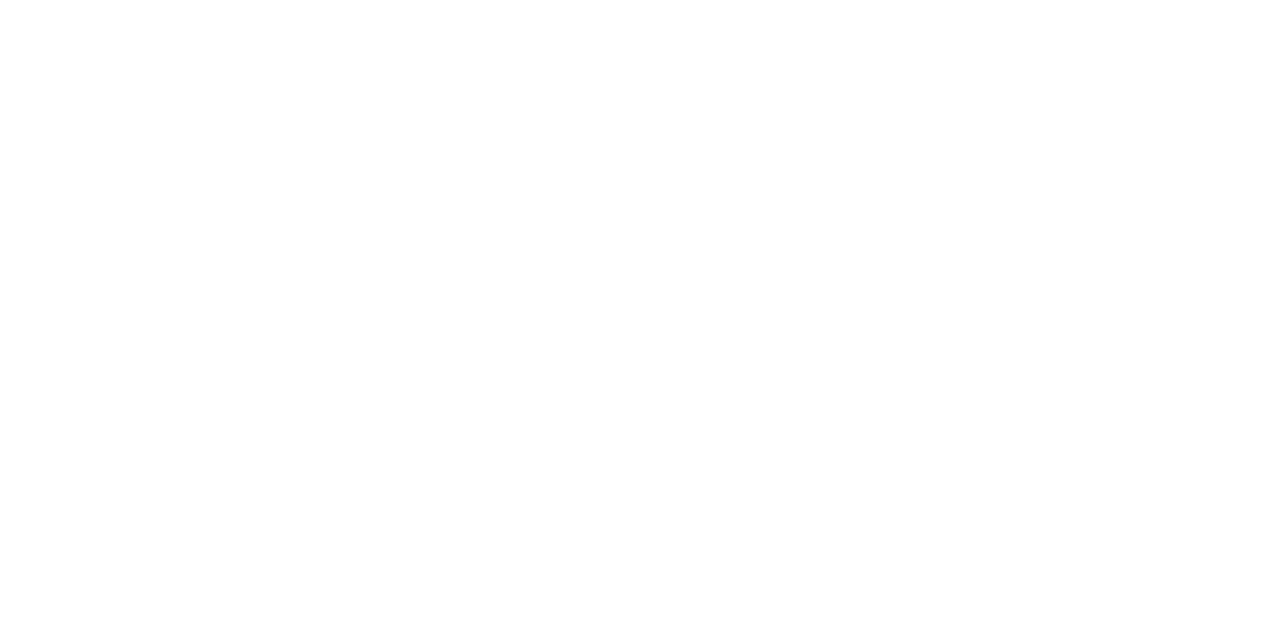
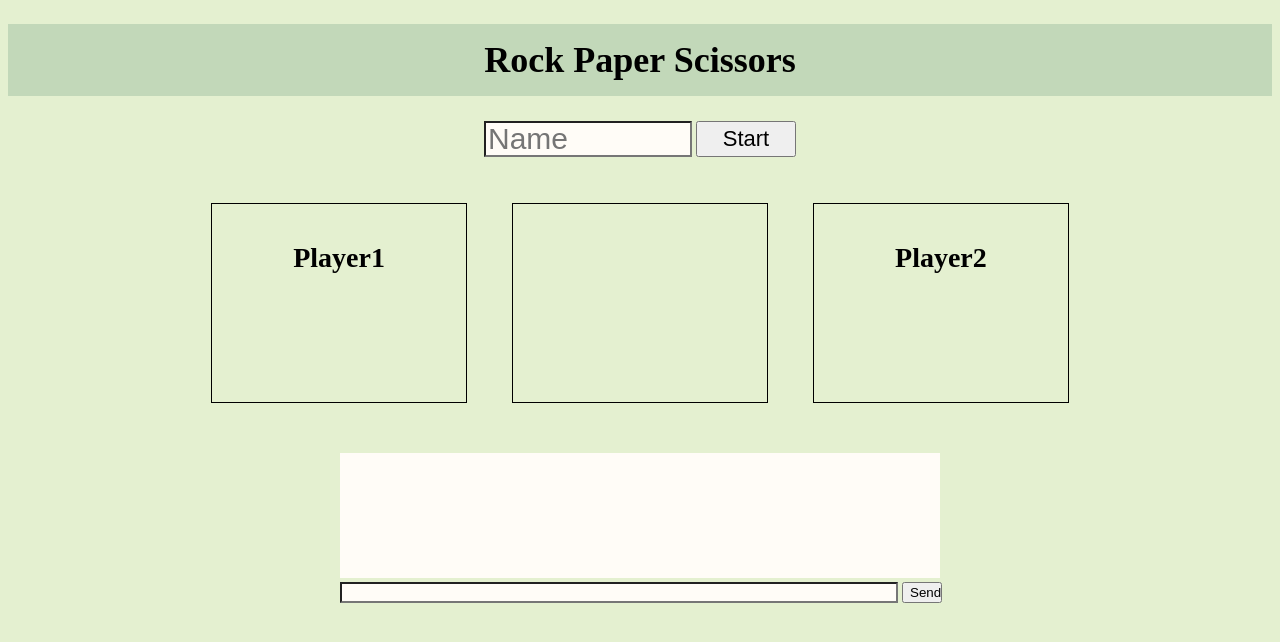
Before and after one commit to dcgutierrez93/RPS-Multiplayer, a plain HTML site: page index.html in a window 1280 px wide. Drawn offline with nearby package versions, Linux system fonts and the light colour scheme.

Commit message:
added stylesheet

```diff
--- a/assets/css/style.css
+++ b/assets/css/style.css
@@ -0,0 +1,226 @@
+body {
+  /* Visual */
+  background-color: #e4f0d0;
+}
+
+header {
+  /* Visual */
+  background-color: #c2d8b9;
+}
+
+h1 {
+  /* Visual */
+  padding: 15px;
+
+  /* Typography */
+  font-size: 36px;
+  text-align: center;
+}
+
+h2 {
+  /* Typography */
+  font-size: 24px;
+}
+
+input {
+  /* Visual */
+  background-color: #fffcf7;
+}
+
+#sizer {
+  /* Box-model */
+  width: 1024px;
+
+  /* Positioning */
+  margin: 0 auto;
+}
+
+/***********************************
+              SwapZone
+***********************************/
+
+#swap-zone {
+  /* Box-model */
+  width: 75%;
+
+  /* Positioning */
+  margin: 25px auto;
+
+  /* Typography */
+  text-align: center;
+}
+
+#swap-zone input {
+  /* Box-model */
+  width: 200px;
+  height: 30px;
+
+  /* Typography */
+  font-size: 30px;
+}
+
+#swap-zone button {
+  /* Box-model */
+  width: 100px;
+  height: 36px;
+
+  /* Typography */
+  font-size: 22px;
+
+  /* Positioning */
+  vertical-align: top;
+}
+
+/***********************************
+              Turn Indicator
+***********************************/
+
+#current-turn {
+  /* Box-model */
+  width: 75%;
+
+  /* Positioning */
+  margin: 15px auto;
+
+  /* Typography */
+  text-align: center;
+}
+
+/***********************************
+              GameDiv
+***********************************/
+#game-div {
+  /* Typography */
+  text-align: center;
+}
+
+#player1,
+#result,
+#player2 {
+  position: relative;
+  display: inline-block;
+
+  /* Box-model */
+  width: 25%;
+  height: 200px;
+  box-sizing: border-box;
+  padding: 10px;
+
+  /* Positioning */
+  margin: 2%;
+
+  /* Typography */
+  text-align: center;
+  vertical-align: top;
+
+  /* Visual */
+  border: 1px solid #000;
+}
+
+#player1-name,
+#player2-name {
+  /* Positioning */
+  margin-bottom: 15px;
+
+  /* Typography */
+  font-size: 28px;
+}
+
+#player1-chosen,
+#player2-chosen {
+  /* Positioning */
+  margin-top: 25px;
+
+  /* Typography */
+  font-size: 60px;
+}
+
+li {
+  /* Positioning */
+  margin: 12px 0;
+
+  /* Typography */
+  font-size: 24px;
+}
+
+.outcomes {
+  /* Positioning */
+  position: absolute;
+  bottom: 10px;
+
+  /* Box-model */
+  width: 90%;
+
+  /* Typography */
+  text-align: center;
+}
+
+.outcome-trackers { /* Box-model */
+  display: inline-block;
+}
+
+#result h2 {
+  /* Positioning */
+  margin-top: 20px;
+
+  /* Typography */
+  font-size: 60px;
+}
+
+/***********************************
+            Chatbox
+***********************************/
+
+#chat {
+  /* Positioning */
+  position: relative;
+
+  /* Box-model */
+  width: 600px;
+  height: 150px;
+
+  /* Visual */
+  padding: 10px;
+  margin: 20px auto;
+}
+
+#chat-messages {
+  /* Box-model */
+  height: 125px;
+  overflow: auto;
+
+  /* Visual */
+  background-color: #fffcf7;
+}
+
+#chat-bar {
+  /* Positioning */
+  position: absolute;
+  bottom: 10px;
+}
+
+#chat-input {
+  /* Box-model */
+  width: 550px;
+}
+
+#chat-send {
+  /* Box-model */
+  width: 40px;
+}
+
+.player1 {
+  /* Visual */
+  color: #419d78;
+}
+
+.player2 {
+  /* Visual */
+  color: #2d3047;
+}
+
+.player0 {
+  color: #000;
+
+  /* Visual */
+  background-color: #d3d3d3;
--- a/assets/javascript/app.js
+++ b/assets/javascript/app.js
@@ -0,0 +1,5 @@
+// =============================================================================
+
+// Inititalize firebase
+
+// =============================================================================
--- a/index.html
+++ b/index.html
@@ -1,16 +1,72 @@
 <!DOCTYPE html>
-<html>
+<html lang="en-us">
+
 <head>
     <meta charset="utf-8">
     <title>R.P.S Multiplayer</title>
     <!-- Custom Stylesheet -->
     <link rel="stylesheet" href="./assets/css/style.css">
-
     <!-- Firebase -->
     <script src="https://www.gstatic.com/firebasejs/4.6.0/firebase.js"></script>
 
 </head>
+
 <body>
+    <header>
+        <h1>Rock Paper Scissors</h1>
+    </header>
 
+    <div id="sizer">
+
+        <div id="swap-zone"><input id="username" placeholder="Name" />
+            <button id="start">Start</button>
+        </div>
+
+        <div id="current-turn"></div>
+
+        <div id="game-div">
+
+            <div id="player1">
+                <h3 id="player1-name">Player1</h3>
+                <ul>
+                </ul>
+                <div id="player1-chosen"></div>
+                <div class="outcomes">
+                    <div class="outcome-trackers" id="player1-wins"></div>
+                    <div class="outcome-trackers" id="player1-losses"></div>
+                </div>
+            </div>
+
+            <div id="result"></div>
+
+            <div id="player2">
+                <h3 id="player2-name">Player2</h3>
+                <ul>
+                </ul>
+                <div id="player2-chosen"></div>
+                <div class="outcomes">
+                    <div class="outcome-trackers" id="player2-wins"></div>
+                    <div class="outcome-trackers" id="player2-losses"></div>
+                </div>
+            </div>
+
+        </div>
+
+        <div id="chat">
+            <div id="chat-messages"></div>
+            <div id="chat-bar">
+                <input id="chat-input" />
+                <button id="chat-send">Send</button>
+            </div>
+        </div>
+
+    </div>
+
+    <!-- jQuery -->
+    <script src="https://cdnjs.cloudflare.com/ajax/libs/jquery/3.2.1/jquery.min.js"></script>
+
+    <!-- Script -->
+    <script src="./assets/javascript/app.js"></script>
 </body>
+
 </html>
```
Lines whose indentation alone changed are shown as unchanged.
